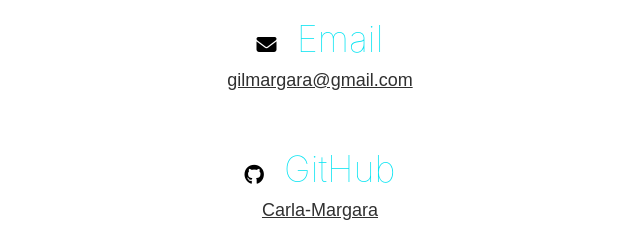
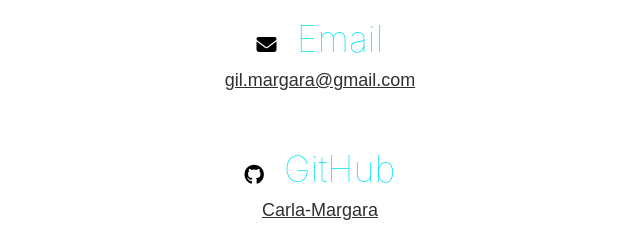
Before and after one commit to Carla-Margara/My-Developer-Portfolio, a plain HTML site: page contact.html in a window 1280 px wide. Shown: the part 326-566 px from the top of the page, 320-960 px from the left. Drawn offline with nearby package versions, Linux system fonts and the light colour scheme; a web font is replaced by a local one.

Commit message:
Updated the email address in the contact links in all components

```diff
--- a/contact.html
+++ b/contact.html
@@ -77,7 +77,7 @@
             <li class="nav-item">
               <a
                 class="nav-link"
-                href="mailto:gilmargara@gmail.com"
+                href="mailto:gil.margara@gmail.com"
                 title="Email Carla Margara"
                 ><i class="fas fa-envelope"></i
               ></a>
@@ -117,7 +117,7 @@
             <span class="contact-mean ms-3">Email</span>
             <br />
             <span class="contact-info">
-              <a href="mailto:gil@gmail.com">gilmargara@gmail.com</a>
+              <a href="mailto:gil.margara@gmail.com">gil.margara@gmail.com</a>
             </span>
           </li>
           <li class="mb-5">
@@ -178,7 +178,7 @@
         <div class="social-links mt-2 mb-2 d-none d-md-block">
           <a
             class="btn btn-light ms-3"
-            href="mailto:gilmargara@gmail.com"
+            href="mailto:gil.margara@gmail.com"
             title=" Email Carla Margara"
           >
             <i class="fas fa-envelope"></i>
```
Also changed, not shown: about.html (+2 -2 lines), index.html (+2 -2 lines), projects.html (+2 -2 lines), 1 other file.
